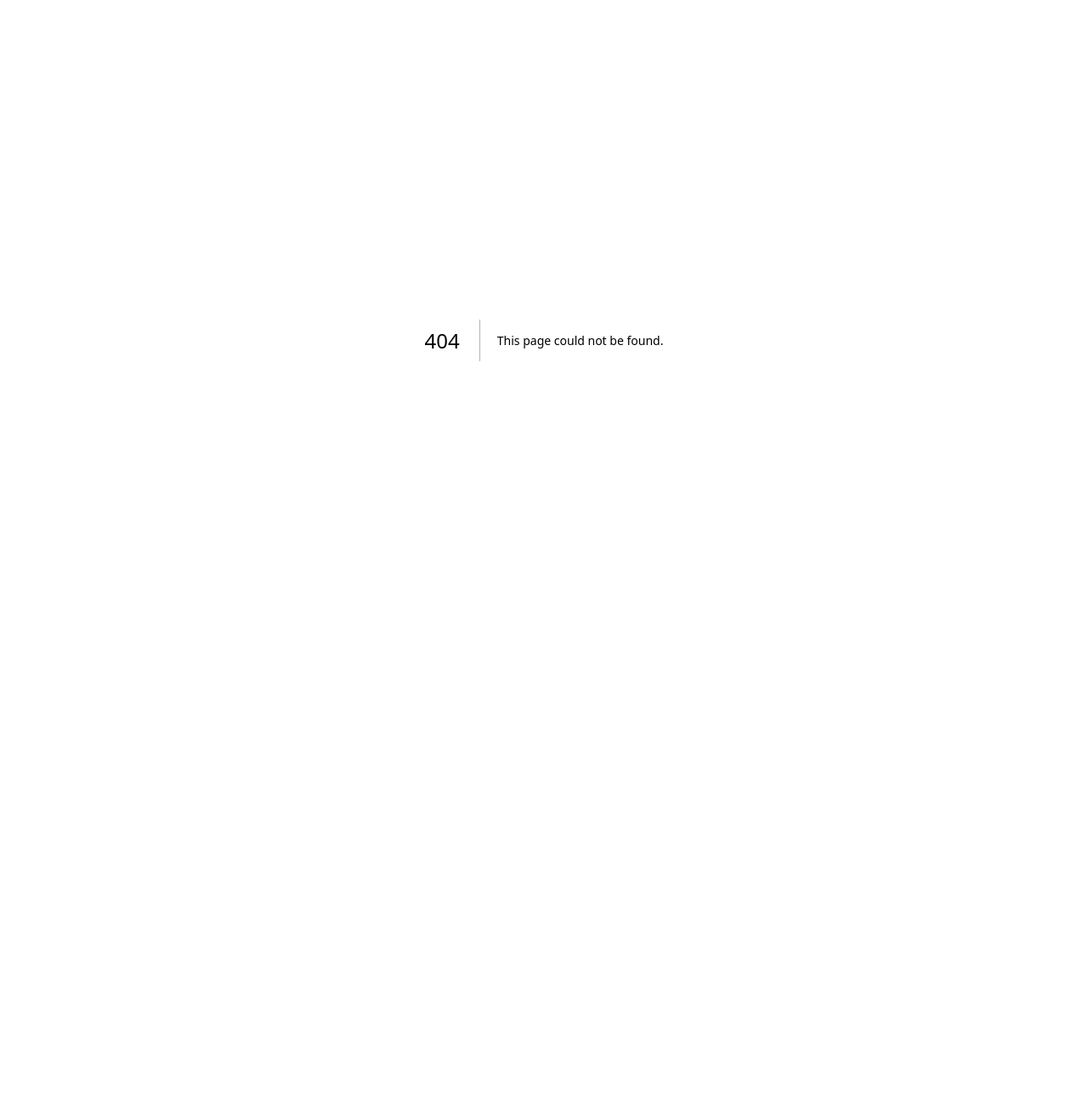
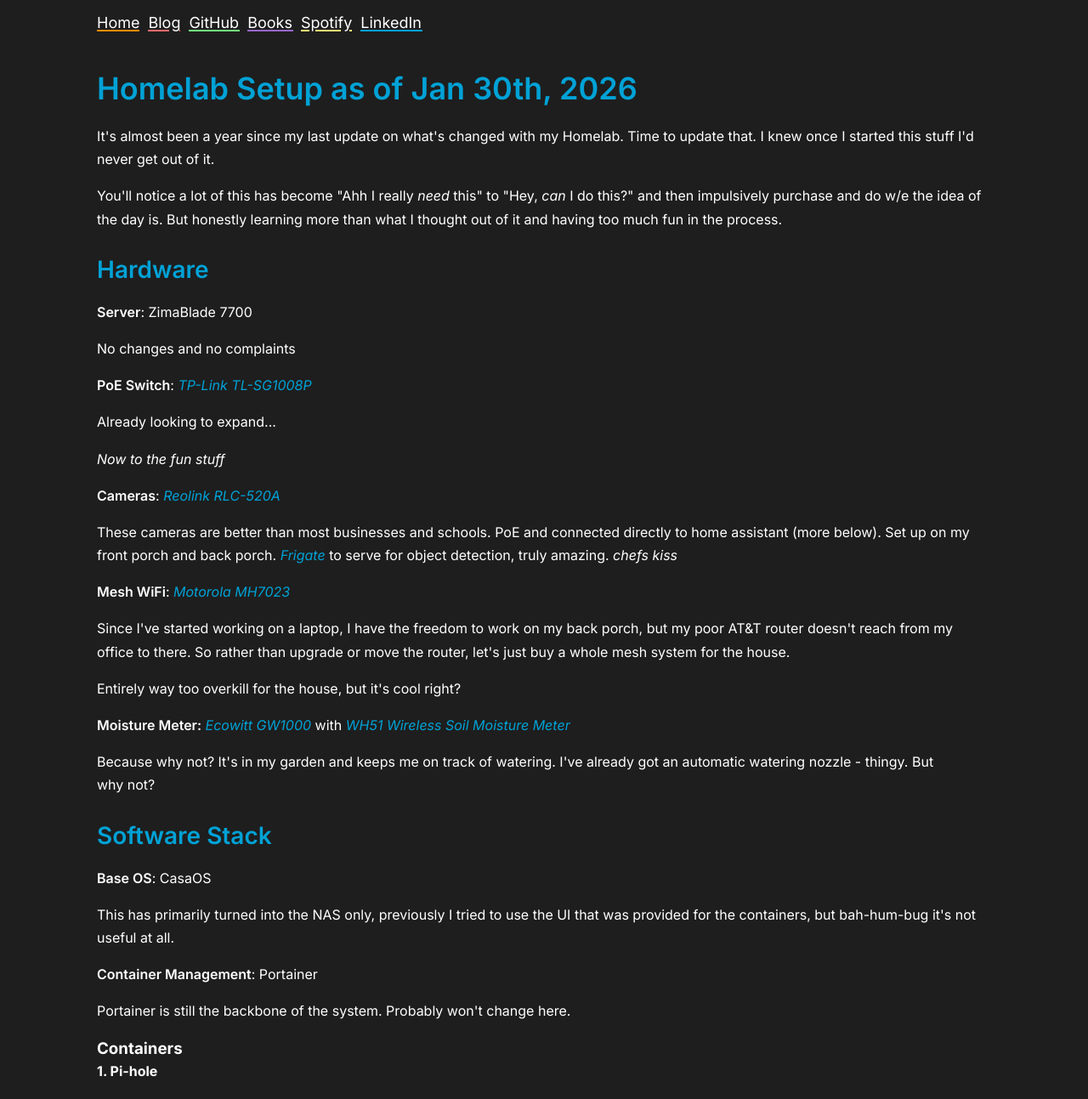
Before and after one commit to NickTheWilder/website, a Next.js app: page /blog/homelab-setup-2026-01 in a window 1280 px wide. Before the commit this address had no page. Shown: the top 1293 px of the page at 85% size. Before the commit the page ends 800 px from the top, so only its background shows below. Built offline with nearby package versions, Linux system fonts and the light colour scheme; a web font is replaced by a local one.

Commit message:
Add homelab p2 and change some grammer

```diff
--- /dev/null
+++ b/src/app/blog/homelab-setup-2026-01/HomelabSetup.mdx
@@ -0,0 +1,76 @@
+# Homelab Setup as of Jan 30th, 2026
+
+It's almost been a year since my last update on what's changed with my Homelab. Time to update that.
+I knew once I started this stuff I'd never get out of it.
+
+You'll notice a lot of this has become "Ahh I really _need_ this" to "Hey, _can_ I do this?" and then impulsively purchase and do w/e the idea of the day is. But honestly learning more than what I thought out of it and having too much fun in the process.
+
+## Hardware
+**Server**: ZimaBlade 7700
+
+No changes and no complaints
+
+**PoE Switch**: [TP-Link TL-SG1008P](https://www.tp-link.com/us/business-networking/unmanaged-switch/tl-sg1008p/)
+
+Already looking to expand...
+
+*Now to the fun stuff*
+
+**Cameras**:  [Reolink RLC-520A ](https://www.tp-link.com/us/business-networking/unmanaged-switch/tl-sg1008p/)
+
+These cameras are better than most businesses and schools. PoE and connected directly to home assistant (more below). Set up on my front porch and back porch. [Frigate](https://docs.frigate.video/) to serve for object detection, truly amazing. *chefs kiss*
+
+**Mesh WiFi**: [Motorola MH7023 ](https://www.newegg.com/motorola-mh7023-10-mesh-wifi-system/p/N82E16833301070)
+
+Since I've started working on a laptop, I have the freedom to work on my back porch, but my poor AT&T router doesn't reach from my office to there. So rather than upgrade or move the router, let's just buy a whole mesh system for the house.
+
+Entirely way too overkill for the house, but it's cool right?
+
+**Moisture Meter:** [Ecowitt GW1000](https://www.ecowitt.com/shop/goodsDetail/16#) with [WH51 Wireless Soil Moisture Meter](https://shop.ecowitt.com/products/wh51)
+
+Because why not? It's in my garden and keeps me on track of watering. I've already got an automatic watering nozzle - thingy. But why not?
+
+## Software Stack
+
+**Base OS**: CasaOS
+
+This has primarily turned into the NAS only, previously I tried to use the UI that was provided for the containers, but bah-hum-bug it's not useful at all.
+
+**Container Management**: Portainer
+
+Portainer is still the backbone of the system. Probably won't change here.
+### Containers
+
+#### 1. Pi-hole
+You know how nice it is to have the wife send me recipes and I'm not immediately spammed with ads? I can actually use those stupid sites now? Aside from ads, it's amazing how many trackers are now also blocked from the [***huge*** blocklist](https://media.githubusercontent.com/media/zachlagden/Pi-hole-Optimized-Blocklists/refs/heads/main/lists/all_domains.txt) that I use. Now that I'm adding more hardware across the house, it's amazing how chatty everything is. Block block block block block block
+
+Junk! Be dumb! Not smart! My moisture meter should send me data, nobody else!
+
+#### 2. Home Assistant
+  - Google Nest Thermostat
+  - OpenWeatherMap (AccuWeather is [no longer free](https://community.home-assistant.io/t/accuweather-to-discontinue-free-access-to-core-weather-api/913787) 🍅🍅🍅)
+  - Reolink (cameras)
+  - Ecowitt (moisture meter)
+
+Perfect perfect perfect perfect perfect! and it's only going to grow!
+
+#### 3. Frigate NVR
+Local AI-powered camera recording and object detection for the cameras. Basically my own ring cameras, but I get to control it. Honestly one of the biggest draws for me getting my own cameras was to see how easy it was to setup object detection. I don't live in a bad part of town, moreso, I just wanted to have AI object detection on a camera... so I did it.
+
+**Features**:
+  - AI object detection (person, car, packages, etc)
+  - Motion-based recording
+  - Snapshots enabled for review
+
+**Downside:** When the model is recording and detecting an object CPU spikes up to 60%+ from it's usual less than 5% 😬. I looked into maybe [coral](https://www.coral.ai/products/) has a solution for this? Decided to leave it as it is, but something to note for later.
+
+#### 4. Glance Dashboard
+Unified home lab dashboard and my (pseudo) service monitoring. I say pseudo because previously I used Uptime Kuma, which is a proper program for monitoring, but I really didn't see a need for it for what I'm using. So I'll use the small widget that Glance provides for it. It's has become my homepage on my browsers, just a quick look (or glance) at everything before start surfing.
+
+**Features**:
+  - Service status monitoring with visual indicators
+  - Weather widget for local conditions
+  - Stock ticker monitoring
+  - Search functionality with custom shortcuts
+  - Quick links to all homelab services
+  - Feed from hackernew's top articles
--- /dev/null
+++ b/src/app/blog/homelab-setup-2026-01/page.tsx
@@ -0,0 +1,12 @@
+"use client";
+import type { JSX } from "react";
+import HomelabSetup from "./HomelabSetup.mdx";
+import BlogContainer from "@/components/blogContainer";
+
+export default function Post(): JSX.Element {
+    return (
+        <BlogContainer>
+            <HomelabSetup />
+        </BlogContainer>
+    );
+}
--- a/src/app/blog/the-year-of-linux/Omarchy.mdx
+++ b/src/app/blog/the-year-of-linux/Omarchy.mdx
@@ -16,7 +16,7 @@
 
 _aside: above rant is not including [PowerToys](https://github.com/microsoft/PowerToys). these guys are great._
 
-## I've drunk the kool-aid
+## I'm drunk on the kool-aid
 
 More and more I've been following [DHH](https://dhh.dk/) and his work. In June 2025 DHH released the first version of [Omarchy](https://omarchy.org/). *"Beautiful, Modern & Opinionated Linux by DHH"*. Omarchy provides a good start for a noob to Linux (hey that's me!) and gets me over the hump of installation hell. I don't want to set up bluetooth settings, wifi adapters, lock screens. Give me a decent start and let me drive my own path.
 
@@ -26,7 +26,7 @@
 
 - Want to set up a developer environment specific to a language? `Super + Alt + Space` -> `Install` -> `Development` -> you pick... recently I've been playing with Laravel and like a drag race, it only took minutes to install.
 - Custom key binds to open to a specific website that I frequent? Sure, never needed that but hey, I'm on my work computer and now I instinctively hit `Super + G` to open GitHub or `Super + B` to open my browser. Too bad Windows doesn't have a good native solution for that.
-- Hyprland? One of the first things I do with a new Windows installation is use [Fancy Zones](https://learn.microsoft.com/en-us/windows/powertoys/fancyzones) from Microsoft Powertoys (Powertoys is peak MSFT software). Oh, there's a Linux tiling manager that already does this? Without the fancy setup that I manually create?
+- Hyprland? One of the first things I do with a new Windows installation is use [Fancy Zones](https://learn.microsoft.com/en-us/windows/powertoys/fancyzones) from Microsoft Powertoys (BTW, don't forget Powertoys is peak MSFT software). Oh, there's a Linux tiling manager that already does this? Without the fancy setup that I manually create?
 - AI support? Sure, out of the box! I've even gone as far as creating a `CLAUDE.md` in my home directory so Claude knows what's going on and can help me debug my system.
 
 At the same time, I'm given a loaded gun. I can shoot myself in the foot as well. I've already broken my video settings and had to nuke & restart a few times. But good thing I don't have OneDrive and can make actual backups!
```
Also changed, not shown: src/app/blog/data.ts (+10 -3 lines), src/app/blog/homelab-setup-2025-02/HomelabSetup.mdx (renamed from src/app/blog/homelab-setup/HomelabSetup.mdx), src/app/blog/homelab-setup-2025-02/page.tsx (renamed from src/app/blog/homelab-setup/page.tsx).
